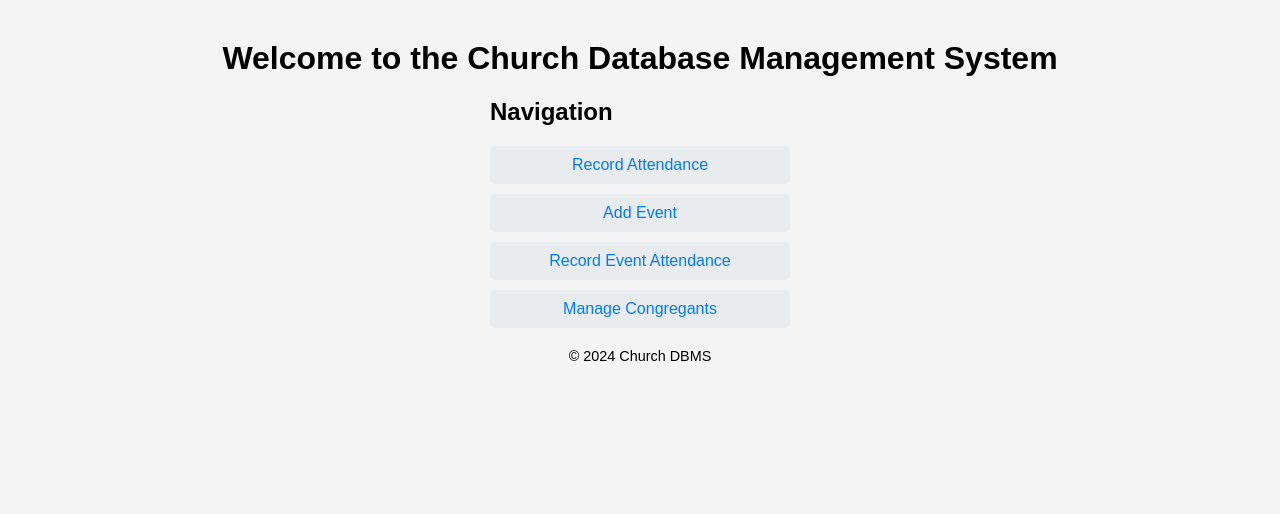
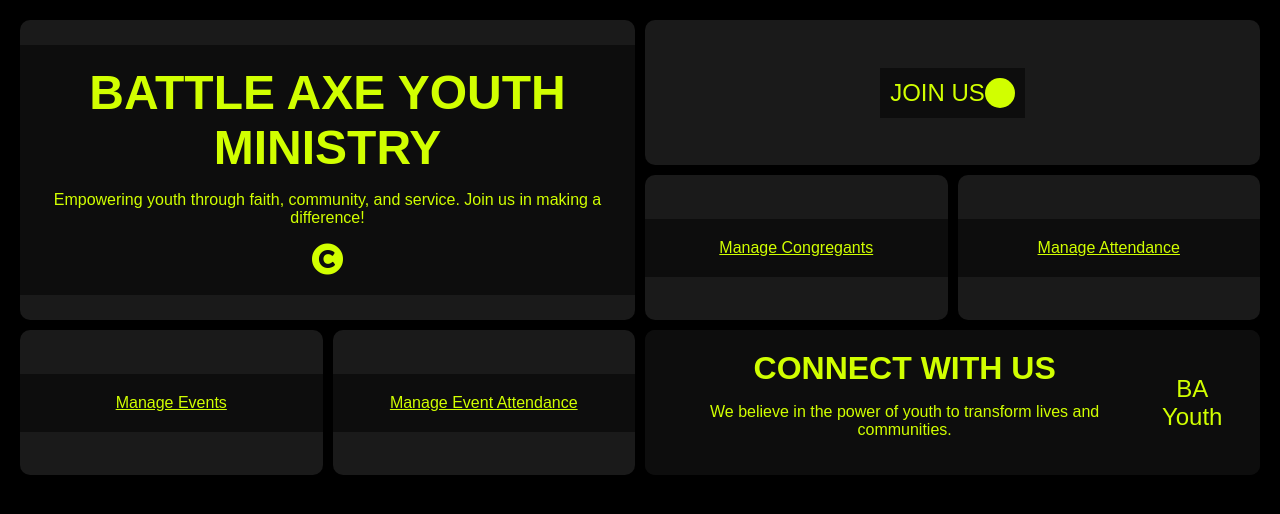
Before and after one commit to Plastal-Bot-Builders/db103, a website: page public/index.html in a window 1280 px wide. Drawn offline with Linux system fonts and the light colour scheme.

Commit message:
few changes

```diff
--- /dev/null
+++ b/public/css/indexstyle.css
@@ -0,0 +1,115 @@
+body {
+    margin: 0;
+    font-family: Arial, sans-serif;
+    background-color: #000;
+    color: #fff;
+}
+
+.container {
+    display: grid;
+    grid-template-columns: repeat(4, 1fr);
+    grid-template-rows: repeat(3, 1fr);
+    gap: 10px;
+    padding: 20px;
+}
+
+.item {
+    position: relative;
+    overflow: hidden;
+    border-radius: 10px;
+    background: rgba(255, 255, 255, 0.1);
+    display: flex;
+    justify-content: center;
+    align-items: center;
+    text-align: center;
+}
+
+.text-overlay {
+    padding: 20px;
+    background: rgba(0, 0, 0, 0.5);
+    width: 100%;
+}
+
+.text-overlay h1 {
+    font-size: 3em;
+    margin: 0;
+    color: #d1ff00;
+}
+
+.text-overlay p {
+    font-size: 1em;
+    color: #d1ff00;
+}
+
+.text-overlay .icon {
+    font-size: 2em;
+    color: #d1ff00;
+}
+
+.simple {
+    display: flex;
+    justify-content: space-between;
+    align-items: center;
+    padding: 10px;
+    background: rgba(0, 0, 0, 0.5);
+}
+
+.simple span {
+    font-size: 1.5em;
+    color: #d1ff00;
+}
+
+.design {
+    display: flex;
+    justify-content: space-between;
+    align-items: center;
+    padding: 20px;
+    background: rgba(0, 0, 0, 0.5);
+}
+
+.design h2 {
+    font-size: 2em;
+    margin: 0;
+    color: #d1ff00;
+}
+
+.design p {
+    font-size: 1em;
+    color: #d1ff00;
+}
+
+.design .mmg {
+    font-size: 1.5em;
+    color: #d1ff00;
+}
+
+@media (max-width: 768px) {
+    .container {
+        grid-template-columns: 1fr;
+        grid-template-rows: auto;
+    }
+    .item {
+        height: 200px;
+    }
+    .text-overlay h1 {
+        font-size: 2em;
+    }
+    .text-overlay p {
+        font-size: 0.8em;
+    }
+    .text-overlay .icon {
+        font-size: 1.5em;
+    }
+    .simple span {
+        font-size: 1.2em;
+    }
+    .design h2 {
+        font-size: 1.5em;
+    }
+    .design p {
+        font-size: 0.8em;
+    }
+    .design .mmg {
+        font-size: 1.2em;
+    }
+}
--- a/public/index.html
+++ b/public/index.html
@@ -3,26 +3,54 @@
 <head>
     <meta charset="UTF-8">
     <meta name="viewport" content="width=device-width, initial-scale=1.0">
-    <title>Church DBMS</title>
-    <link rel="stylesheet" href="/css/style.css">
+    <title>Battle Axe Youth Ministry</title>
+    <link href="https://cdnjs.cloudflare.com/ajax/libs/font-awesome/5.15.3/css/all.min.css" rel="stylesheet"/>
+    <link rel="stylesheet" href="css/indexstyle.css">
 </head>
 <body>
-    <header>
-        <h1>Welcome to the Church Database Management System</h1>
-    </header>
-
-    <nav>
-        <h2>Navigation</h2>
-        <ul>
-            <li><a href="attendance.html">Record Attendance</a></li>
-            <li><a href="events.html">Add Event</a></li>
-            <li><a href="eventAttendance.html">Record Event Attendance</a></li>
-            <li><a href="congregants.html">Manage Congregants</a></li>
-        </ul>
-    </nav>
-
-    <footer>
-        <p>&copy; 2024 Church DBMS</p>
-    </footer>
+    <div class="container">
+        <div class="item" style="grid-column: span 2; grid-row: span 2;">
+            <div class="text-overlay">
+                <h1>BATTLE AXE YOUTH MINISTRY</h1>
+                <p>Empowering youth through faith, community, and service. Join us in making a difference!</p>
+                <i class="fas fa-copyright icon"></i>
+            </div>
+        </div>
+        <div class="item" style="grid-column: span 2;">
+            <div class="simple">
+                <span>JOIN US</span>
+                <div style="width: 30px; height: 30px; background-color: #d1ff00; border-radius: 50%;"></div>
+            </div>
+        </div>
+        <div class="item">
+            <div class="text-overlay">
+                <a href="congregants.html" style="color: #d1ff00;">Manage Congregants</a>
+            </div>
+        </div>
+        <div class="item">
+            <div class="text-overlay">
+                <a href="attendance.html" style="color: #d1ff00;">Manage Attendance</a>
+            </div>
+        </div>
+        <div class="item">
+            <div class="text-overlay">
+                <a href="events.html" style="color: #d1ff00;">Manage Events</a>
+            </div>
+        </div>
+        <div class="item">
+            <div class="text-overlay">
+                <a href="eventAttendance.html" style="color: #d1ff00;">Manage Event Attendance</a>
+            </div>
+        </div>
+        <div class="item" style="grid-column: span 2;">
+            <div class="design">
+                <div>
+                    <h2>CONNECT WITH US</h2>
+                    <p>We believe in the power of youth to transform lives and communities.</p>
+                </div>
+                <span class="mmg">BA Youth</span>
+            </div>
+        </div>
+    </div>
 </body>
 </html>
```
Also changed, not shown: public/congregants.html (+2 -2 lines), public/eventAttendance.html (+1 -1 lines), public/events.html (+1 -1 lines).
